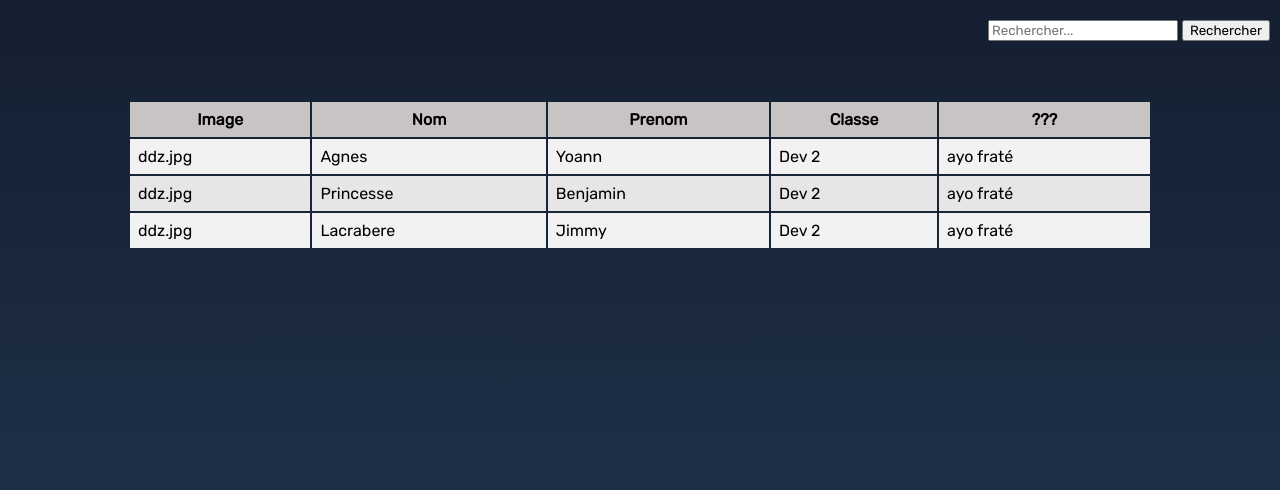
After one commit to Overtake57/admin-mns, a PHP site: page /admin/views/adminUserClasse.html in a window 1280 px wide. The commit adds this page. Shown: the top 490 px of the page. Run offline with PHP 8.4, Linux system fonts and the light colour scheme.

Commit message:
Update
Rajout de :

Mot de passe caché ou non,
Page AdminClasse
Page AdminUser

```diff
--- a/admin/includes/header.php
+++ b/admin/includes/header.php
@@ -19,10 +19,10 @@
             </a>
             <div class="nav-links">
                 <ul>
-                    <li><a href="./index.php">Utilisateurs</a></li>
+                    <li><a href="./index.php">Elèves</a></li>
                     <li><a href="./listeClasse.php">Classes</a></li>
                     <li><a href="./adminLate.php">Absence/Retard</a></li>
-                    <li><a href="./adminDoc.php">Documents</a></li>
+                    <li><a href="./adminDoc.php">Document </a></li>
                 </ul>
             </div>
             <img src="../../assets/img/menuBurger.png" alt="" class="menu-hamburger" />
--- a/admin/php/login.php
+++ b/admin/php/login.php
@@ -29,7 +29,7 @@ if (!empty($_POST)) {
         } elseif ($role === 'admin') {
             header('Location: ../views/index.php');
         } elseif ($role === 'user') {
-            header('Location: ../../user/views/index.php');
+            header('Location: ../../user/userAccueil.php');
         } else {
             // Rôle non reconnu, afficher un message d'erreur ou rediriger vers une page par défaut
             die("Rôle non autorisé.");
--- /dev/null
+++ b/admin/views/adminUserClasse.html
@@ -0,0 +1,50 @@
+<!DOCTYPE html>
+<html lang="en">
+  <head>
+    <meta charset="UTF-8" />
+    <meta name="viewport" content="width=device-width, initial-scale=1.0" />
+    <title>Document</title>
+    <link rel="stylesheet" href="../../assets/style/adminUserClasse.css" />
+    <link rel="stylesheet" href="../../assets/style/main.css" />
+  </head>
+  <body>
+    <div id="container-form">
+      <form action="/rechercher" method="get">
+        <input type="text" name="q" placeholder="Rechercher..." />
+        <input type="submit" value="Rechercher" />
+      </form>
+    </div>
+    <div class="container-main">
+      <table class="tableau">
+        <tr>
+          <th>Image</th>
+          <th>Nom</th>
+          <th>Prenom</th>
+          <th>Classe</th>
+          <th>???</th>
+        </tr>
+        <tr>
+          <td>ddz.jpg</td>
+          <td>Agnes</td>
+          <td>Yoann</td>
+          <td>Dev 2</td>
+          <td>ayo fraté</td>
+        </tr>
+        <tr>
+          <td>ddz.jpg</td>
+          <td>Princesse</td>
+          <td>Benjamin</td>
+          <td>Dev 2</td>
+          <td>ayo fraté</td>
+        </tr>
+        <tr>
+          <td>ddz.jpg</td>
+          <td>Lacrabere</td>
+          <td>Jimmy</td>
+          <td>Dev 2</td>
+          <td>ayo fraté</td>
+        </tr>
+      </table>
+    </div>
+  </body>
+</html>
--- /dev/null
+++ b/assets/style/adminUserClasse.css
@@ -0,0 +1,48 @@
+.container-main {
+  display: flex;
+}
+
+#container-form {
+  width: 100%;
+  height: 100px;
+}
+
+form {
+  position: absolute;
+  top: 20px;
+  right: 10px;
+}
+
+/* table {
+  background-color: rgb(170, 170, 170);
+  width: 80%;
+  padding: 20px;
+  text-align: center;
+  border-radius: 5px;
+} */
+
+.tableau tr .tableau {
+  width: 80%;
+  border-collapse: collapse;
+}
+
+.tableau th {
+  background-color: #c8c4c4;
+  padding: 8px;
+}
+
+.tableau td {
+  padding: 8px;
+}
+
+.tableau tr:nth-child(even) td {
+  background-color: #f2f2f2;
+}
+
+.tableau tr:nth-child(odd) td {
+  background-color: #e6e6e6;
+}
+
+table {
+  width: 80%;
+}
--- a/user/views/index.php
+++ b/user/views/index.php
@@ -1,4 +1,5 @@
 <?php
+session_start();
 include "../_protect.php";
 $title = "Accueil";
 $link = "../../assets/style/userAccueil.css";
--- a/user/views/userDocument.php
+++ b/user/views/userDocument.php
@@ -1,4 +1,5 @@
 <?php
+session_start();
 include "../_protect.php";
 $title = "Mes documents";
 $link = "../../assets/style/userDocument.css";
```
Also changed, not shown: admin/php/addUser.php (+2 -10 lines), admin/php/function.php (+4 -79 lines), admin/views/adminUserProfile.html (added, +38 -0 lines), assets/javascript/script.js (+12 -0 lines), assets/style/adminUserProfile.css (added, +53 -0 lines), db/adminmns_test.sql (+13 -8 lines), user/includes/header.php (+4 -4 lines).
